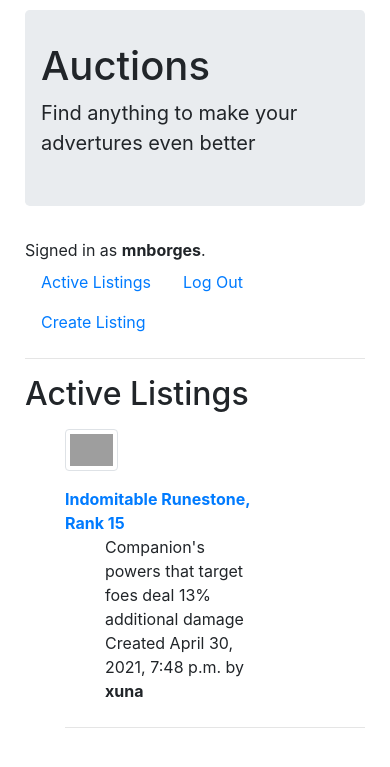
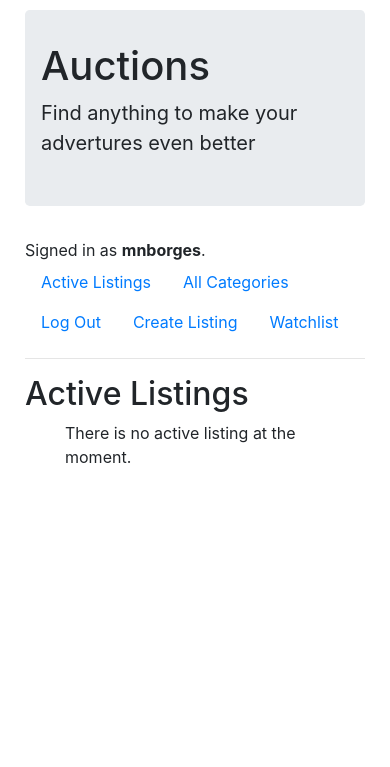
Before and after one commit to mnborges/commerce, a Django app: page / in a window 390 px wide. Shown: the top 767 px of the page. Run offline with Django 3.2, Linux system fonts and the light colour scheme; a user stored in the database is signed in; data comes from the database, SQL or seed files in the repository; data that the repository does not hold is empty; some libraries are stand-ins or nearby versions; grey boxes are pictures that could not be loaded.

Commit message:
added watchlist and categories functions/pages

```diff
--- a/auctions/models.py
+++ b/auctions/models.py
@@ -3,36 +3,41 @@
 
 
 class User(AbstractUser):
-    #watchlist = models.ManyToManyField(Listing, blank=True, related_name='watchlist') - need to declare Listing first
     def __str__(self):
         return f"@{self.username}: {self.email}"
+
+class Group(models.Model):
+    category = models.CharField(max_length=64, null=True, blank=True)
+    def __str__(self):
+        return f'{self.category}'
 
 class Listing(models.Model):
     title = models.CharField(max_length=64)
     description = models.TextField()
     start_bid =  models.DecimalField(max_digits= 8, decimal_places=2)
-    start_date = models.DateTimeField(auto_now=True)
+    start_date = models.DateTimeField(auto_now_add=True, editable=False)
     end_date = models.DateTimeField(null=True, blank = True)
     status = models.BooleanField(default=True)
     image = models.URLField(null=True, blank = True)
-    category = models.CharField(max_length=64, null=True, blank=True) #models.ForeignKey(Category, on_delete=models.SET_NULL, null=True, blank=True, related_name="listings")
+    group = models.ForeignKey(Group, on_delete=models.SET_NULL, null=True, blank=True, related_name="listings")
     seller = models.ForeignKey(User, on_delete=models.CASCADE, related_name="posts")
+    on_watch = models.ManyToManyField(User, blank=True, related_name='watchlist')
     def __str__(self):
         st = 'open' if self.status==True else  'closed'
-        return f"{self.id}: listing of {self.title} created by {self.seller.username} is {st}"
+        return f"{self.id}: {self.title} ({st})"
 
 class Bid(models.Model):
-    date = models.DateTimeField(auto_now=True)
+    date = models.DateTimeField(auto_now_add=True, editable=False)
     value = models.DecimalField(max_digits= 8, decimal_places=2)
     bidder = models.ForeignKey(User, on_delete=models.CASCADE, related_name="bids")
     product = models.ForeignKey(Listing, on_delete=models.CASCADE, related_name="bids")
     def __str__(self):
-        return f"{self.id}: bid of {self.value} on {self.product.title} made by {self.bidder.username}"
+        return f"{self.value} - {self.product.title} ({self.bidder})"
 
 class Comment(models.Model):
-    date = models.DateTimeField(auto_now=True)
+    date = models.DateTimeField(auto_now_add=True, editable=False)
     content = models.TextField()
     page = models.ForeignKey(Listing, on_delete=models.CASCADE, related_name="comments")
     author = models.ForeignKey(User, on_delete=models.CASCADE, related_name="comments")
     def __str__(self):
-        return f"{self.id}: comment made by {self.author.username} on {self.page.title} page"
+        return f"{self.id}: {self.author.username} ({self.page.title})"
--- a/auctions/templates/auctions/index.html
+++ b/auctions/templates/auctions/index.html
@@ -1,29 +1,8 @@
-{% extends "auctions/layout.html" %}
-{% block body %}
+{% extends "auctions/listing_layout.html" %}
+{% block h2 %}
 	<h2>Active Listings</h2>
-	<ul>
-	{% for listing in active_listing %}
-	<div class="row">
-		<div class = "col-3  mt-2 mb-2" >
-		{% if listing.image %}
-			<img class=" blcen img-thumbnail" src="{{ listing.image }}" >
-		{% else %}
-			<img class="blcen img-thumbnail" src="https://bit.ly/3u9Y1MA">
-		{% endif %}
-		</div>
-		<div class="col-1 mt-2 mb-2"></div>
-		<div class = "col-8 mt-2 mb-2">
-			<li class = "nomarker"><strong><a href="{% url 'listing_page' listing.id%}"> {{ listing.title }}</a></strong></li>
-			<ul>
-				<li class = "nomarker"> {{ listing.description }} </li>
-				<li class = "nomarker">Created {{ listing.start_date }} by <strong>{{listing.seller.username}} </strong></li>
-			</ul>
-		</div>
-	</div>
-	<hr>
-	{% empty %}
-			<p>There is no active listing at the moment.</p>
-	{% endfor %}
+{% endblock %}
 
-	</ul>
+{% block empty_listing %}
+	<div class "alert alert-info">There is no active listing at the moment.</div>
 {% endblock %}
--- a/auctions/templates/auctions/layout.html
+++ b/auctions/templates/auctions/layout.html
@@ -38,12 +38,18 @@
 					<li class="nav-item">
 						<a class="nav-link" href="{% url 'index' %}">Active Listings</a>
 					</li>
+					<li class="nav-item">
+						<a class="nav-link" href="{% url 'categories' %}">All Categories</a>
+					</li>
 					{% if user.is_authenticated %}
 						<li class="nav-item">
 							<a class="nav-link" href="{% url 'logout' %}">Log Out</a>
 						</li>
 						<li class="nav-item">
 							<a class="nav-link" href="{% url 'new_listing' %}">Create Listing</a>
+						</li>
+						<li class="nav-item">
+							<a class="nav-link" href="{% url 'watchlist' %}">Watchlist</a>
 						</li>
 					{% else %}
 						<li class="nav-item">
--- /dev/null
+++ b/auctions/templates/auctions/listing_layout.html
@@ -0,0 +1,33 @@
+{% extends "auctions/layout.html" %}
+{% block body %}
+	{% block h2 %}
+	{% endblock %}
+	<ul>
+	{% for listing in listings %}
+	<div class="row">
+		<div class = "col-3  mt-2 mb-2" >
+		{% if listing.image %}
+			<img class=" blcen img-thumbnail" src="{{ listing.image }}" >
+		{% endif %}
+		</div>
+		<div class="col-1 mt-2 mb-2"></div>
+		<div class = "col-8 mt-2 mb-2">
+			<li class = "nomarker"><strong><a href="{% url 'listing_page' listing.id%}"> {{ listing.title }}</a></strong></li>
+			<ul>
+				<li class = "nomarker"> {{ listing.description }} </li>
+				{% if listing.status == True %}
+					<li class = "nomarker">Created {{ listing.start_date }} by <strong>{{listing.seller.username}} </strong></li>
+				{% else %}
+					<li class = "nomarker" style="color:#dc3545">Closed on {{ listing.end_date }}</li>
+				{% endif %}
+			</ul>
+		</div>
+	</div>
+	<hr>
+	{% empty %}
+		{% block empty_listing  %}
+		{% endblock %}
+	{% endfor %}
+
+	</ul>
+{% endblock %}
--- a/auctions/templates/auctions/login.html
+++ b/auctions/templates/auctions/login.html
@@ -1,11 +1,10 @@
 {% extends "auctions/layout.html" %}
-
 {% block body %}
 
     <h2>Login</h2>
 
     {% if message %}
-        <div class="alert alert-warning"><strong>Warining! </strong>{{ message }}</div>
+        <div class="alert alert-warning"><strong>Warning! </strong>{{ message }}</div>
     {% endif %}
 
     <form action="{% url 'login' %}" method="post">
--- a/auctions/urls.py
+++ b/auctions/urls.py
@@ -8,5 +8,8 @@
     path("logout", views.logout_view, name="logout"),
     path("register", views.register, name="register"),
     path("new", views.new_listing, name="new_listing"),
+    path("watchlist", views.watchlist, name="watchlist"),
+    path("categories", views.categories, name="categories"),
+    path("categories/<str:category_name>", views.category, name="category"),
     path("<int:listing_id>/view", views.listing_page, name="listing_page")
 ]
--- a/auctions/views.py
+++ b/auctions/views.py
@@ -3,15 +3,16 @@
 from django.http import HttpResponse, HttpResponseRedirect
 from django.shortcuts import render
 from django.urls import reverse
+from django.utils import timezone
 from django.contrib.auth.decorators import login_required
 
 from .models import *
 
 
 def index(request):
-    active_listing = list(Listing.objects.filter(status=True))
+    active_listing = Listing.objects.filter(status=True)
     return render(request, "auctions/index.html",{
-        "active_listing": active_listing
+        "listings": active_listing
     })
 
 def login_view(request):
@@ -66,22 +67,25 @@
 @login_required(login_url='../login')
 def new_listing(request):
     if request.method == "POST":
-        user_id = request.POST["user_id"]
         title = request.POST["title"]
         description = request.POST["description"]
         start_bid = float(request.POST["start_bid"])
         category = request.POST["category"]
         image = request.POST["image_url"]
-        seller = User.objects.get(pk=user_id)
+        seller = User.objects.get(pk=request.user.id)
+        if not Group.objects.filter(category=category): Group(category=category).save()
+        category = Group.objects.get(category=category)
         try:
-            listing = Listing(title=title, description=description,start_bid=start_bid, image=image, category=category, seller=seller)
+            listing = Listing(title=title, description=description,start_bid=start_bid, image=image, group=category, seller=seller)
             listing.save()
         except:
             return render(request, "auctions/new_listing.html",{
                 "message": "Please fill all required field correctly"
             })
         return HttpResponseRedirect(reverse("index"))
-    return render(request, "auctions/new_listing.html")
+    return render(request, "auctions/new_listing.html",{
+        "groups": Group.objects.all()
+    })
 
 def listing_page(request, listing_id):
     message= ""
@@ -89,8 +93,7 @@
     current_bid = listing.bids.last()
     if request.method == "POST": #someone placed a bid, a comment, or wants to close the auction
         action = request.POST['action']
-        user_id = request.POST['user_id']
-        user = User.objects.get(pk=user_id)
+        user = User.objects.get(pk=request.user.id)
         if action == 'bid':
             value = float(request.POST['bid_value'])
             if ((current_bid and value <= current_bid.value) or value < listing.start_bid): #checks if bid is valid
@@ -112,6 +115,7 @@
                 message="Your comment could not be posted."
         elif action == 'close':
             listing.status = False #status False closes the auction
+            listing.end_date = timezone.now()
             try:
                 listing.save()
                 return HttpResponseRedirect(reverse("listing_page", args=(listing_id,)))
@@ -119,10 +123,57 @@
                 message="Could not close the auction."
         else:
             return HttpResponseRedirect(reverse("index"))
-    comments = listing.comments.all()
     return render(request, "auctions/listing_page.html",{
         "listing":listing,
-        "comments": comments,
+        "on_watch": listing.on_watch.all(),
+        "comments": listing.comments.all(),
         "current_bid": current_bid,
         "message": message
     })
+
+@login_required(login_url='../login')
+def watchlist(request):
+    message=''
+    user = User.objects.get(pk=request.user.id)
+    if request.method == "POST":
+        listing = Listing.objects.get(pk=request.POST['listing_id'])
+        if request.POST['action'] == 'add':
+            try:
+                listing.on_watch.add(user)
+                listing.save()
+            except:
+                message= 'Could not add item to your watchlist.'
+        elif request.POST['action'] == 'remove':
+            try:
+                listing.on_watch.remove(user)
+                listing.save()
+            except:
+                message = 'Could not remove item from your watchlist'
+        return render(request, "auctions/listing_page.html",{
+                "listing": listing,
+                "on_watch": listing.on_watch.all(),
+                "comments": listing.comments.all(),
+                "current_bid": listing.bids.last(),
+                "message": message
+            })
+    return render(request, "auctions/watchlist.html",{
+        "listings": user.watchlist.all()
+    })
+def categories(request):
+    return render(request, "auctions/categories.html",{
+        "groups": Group.objects.all()
+    })
+
+def category(request, category_name):
+    flag=False
+    try:
+        category = Group.objects.get(category=category_name)
+        listings = category.listings.all()
+    except:
+        listings=[]
+        flag = True
+    return render(request, "auctions/category.html",{
+        "listings": listings,
+        "category_name": category_name,
+        "flag": flag
+    })
```
Also changed, not shown: auctions/admin.py (+7 -1 lines), auctions/templates/auctions/categories.html (added, +16 -0 lines), auctions/templates/auctions/category.html (added, +12 -0 lines), auctions/templates/auctions/listing_page.html (+29 -11 lines), auctions/templates/auctions/new_listing.html (+8 -3 lines), auctions/templates/auctions/watchlist.html (added, +8 -0 lines), auctions/migrations/0006_auto_20210502_1904.py (added), auctions/migrations/0007_auto_20210503_2015.py (added), db.sqlite3. Lines whose indentation alone changed are shown as unchanged.
